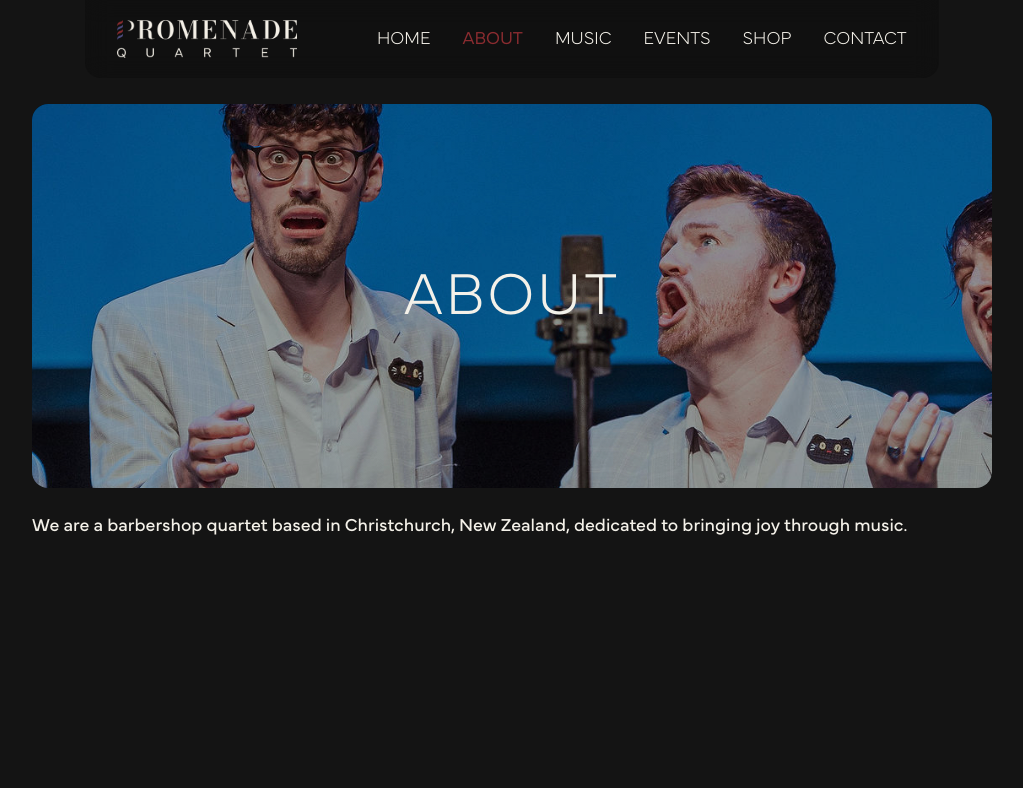
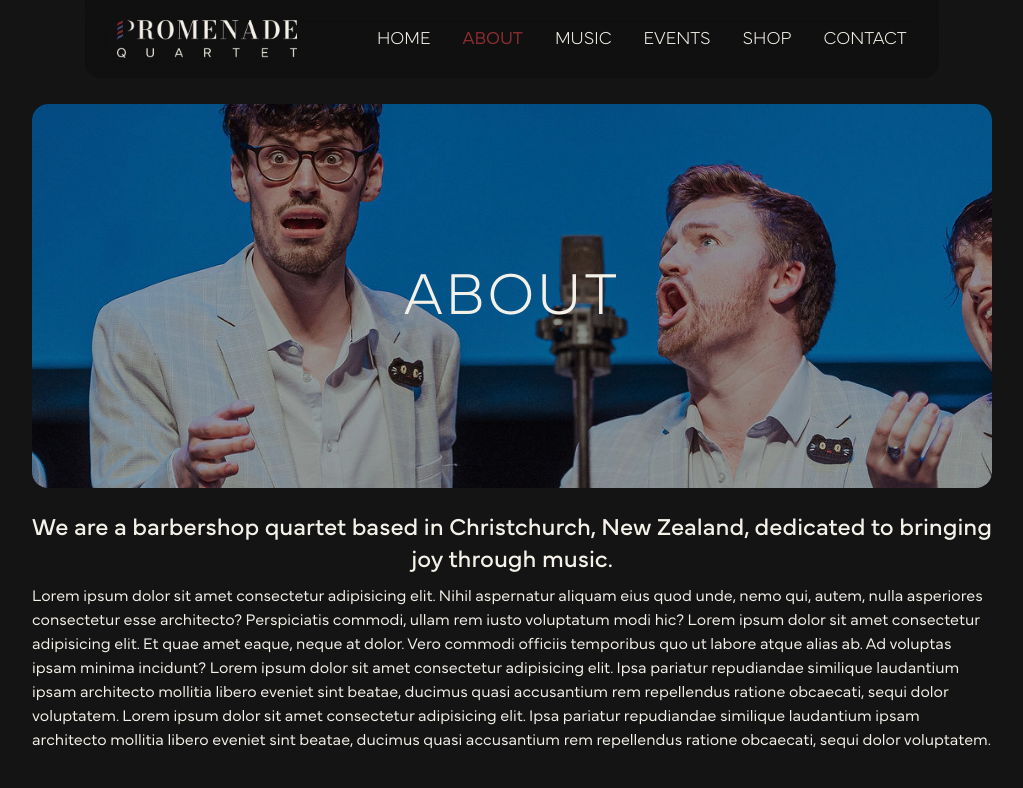
Before and after one commit to JoranQuack/promenade-website, a Next.js app: page /about in a window 1280 px wide. Shown: the top 788 px of the page, without its empty margins (128-1151 px from the left). Built offline with nearby package versions, Linux system fonts and the light colour scheme.

Commit message:
lorem text about

```diff
--- a/src/app/about/page.tsx
+++ b/src/app/about/page.tsx
@@ -9,9 +9,26 @@ export default function About(): React.ReactElement {
       <main className="flex-grow w-3/4 mt-26">
         <ImageBlock alt="about" src="/about.jpg" />
 
-        <p className="text-lg mb-6 h-[2000px]">
+        <p className="text-2xl text-center mb-2">
           We are a barbershop quartet based in Christchurch, New Zealand,
           dedicated to bringing joy through music.
+        </p>
+
+        <p className="font-light mb-6">
+          Lorem ipsum dolor sit amet consectetur adipisicing elit. Nihil
+          aspernatur aliquam eius quod unde, nemo qui, autem, nulla asperiores
+          consectetur esse architecto? Perspiciatis commodi, ullam rem iusto
+          voluptatum modi hic? Lorem ipsum dolor sit amet consectetur
+          adipisicing elit. Et quae amet eaque, neque at dolor. Vero commodi
+          officiis temporibus quo ut labore atque alias ab. Ad voluptas ipsam
+          minima incidunt? Lorem ipsum dolor sit amet consectetur adipisicing
+          elit. Ipsa pariatur repudiandae similique laudantium ipsam architecto
+          mollitia libero eveniet sint beatae, ducimus quasi accusantium rem
+          repellendus ratione obcaecati, sequi dolor voluptatem. Lorem ipsum
+          dolor sit amet consectetur adipisicing elit. Ipsa pariatur repudiandae
+          similique laudantium ipsam architecto mollitia libero eveniet sint
+          beatae, ducimus quasi accusantium rem repellendus ratione obcaecati,
+          sequi dolor voluptatem.
         </p>
       </main>
     </div>
```
